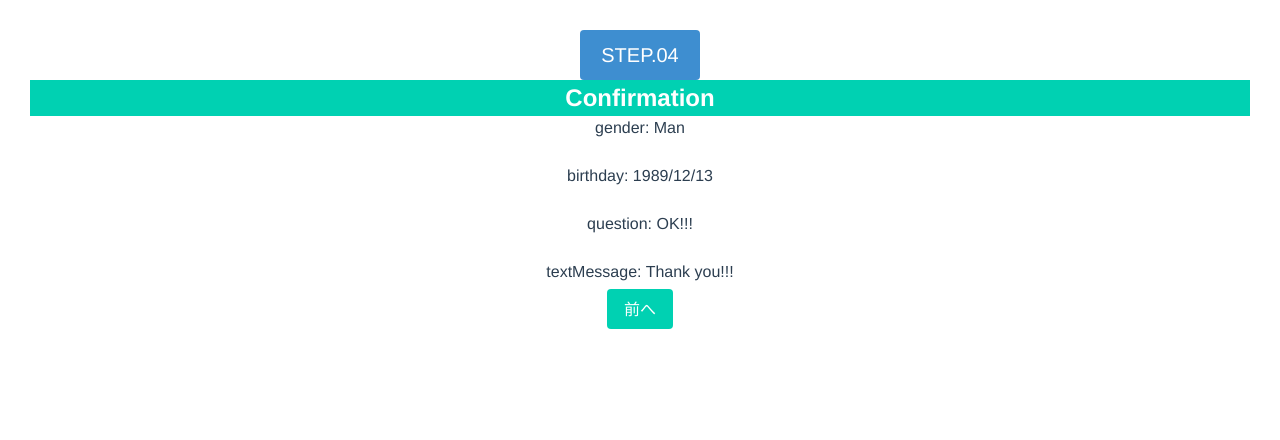
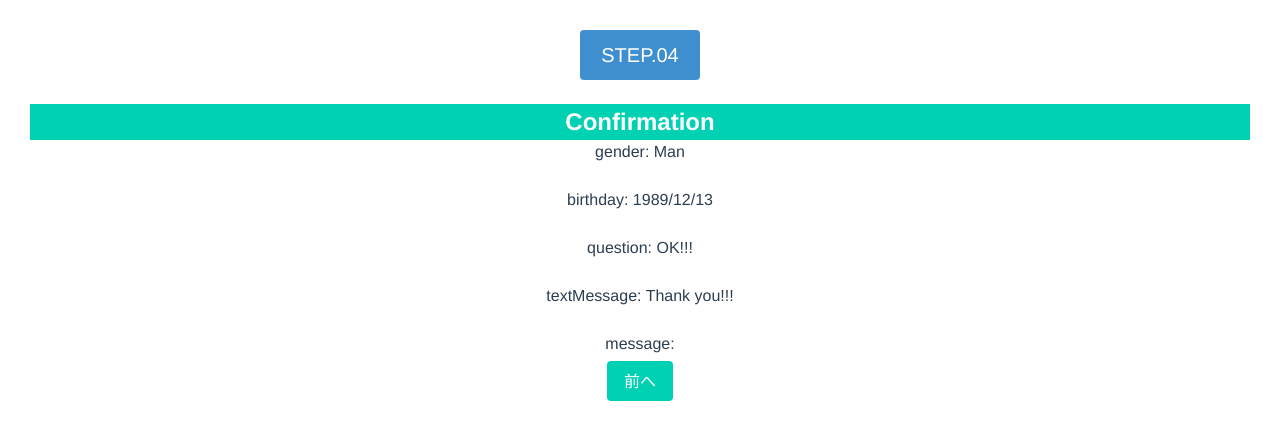
Before and after one commit to gorinesia/vue-project, a Vue app: page /confirm in a window 1280 px wide. Shown: the top 440 px of the page. Built offline with nearby package versions, Linux system fonts and the light colour scheme.

Commit message:
modified vuex rendering with message

```diff
--- a/src/App.vue
+++ b/src/App.vue
@@ -3,10 +3,6 @@
     <div id="nav">
     <router-view/>
     </div>
-      <!-- <router-link to="/">Name</router-link> |
-      <router-link to="/contact">Contact</router-link> |
-      <router-link to="/birthday">BirthDay</router-link> |
-      <router-link to="/confirm">Confirm</router-link> -->
   </div>
 </template>
 
--- a/src/views/ConfirmForm.vue
+++ b/src/views/ConfirmForm.vue
@@ -1,6 +1,7 @@
 <template>
   <div>
 		<h1 class="button is-info is-medium">STEP.04</h1>
+		<br><br>
 		<h2 class="is-size-4 has-text-weight-bold hero is-primary">Confirmation</h2>
 		<p>gender:
 			{{ form.gender }}
@@ -17,12 +18,19 @@
 		<p>textMessage:
 			{{ form.textMessage}}
 		</p>
+		<br>
+		<p>message:{{ message }}</p>
 		<button class="button is-primary" @click="back">前へ</button>
 	</div>
 </template>
 
 <script>
 export default {
+	data: function(){
+		return {
+			message: this.$store.getters.message
+		}
+	},
   computed:{
 		form() {
 			return this.$store.state.form
--- a/src/views/Information.vue
+++ b/src/views/Information.vue
@@ -1,13 +1,14 @@
 <template>
   <div>
     <h1 class="button is-info is-medium">STEP.01</h1>
+    <br><br>
     <p class="is-size-4 has-text-weight-bold hero is-primary">お客様の情報を入力してください</p>
     <div class="section">
       <p class="has-text-info"> -性別- </p>
       <br>
       <input type="radio" id="man" value="男性" v-model="picked"> 男性
       <input type="radio" id="woman" value="女性" v-model="picked"> 女性
-      <br>
+      <br><br>
       <span>gender: {{ picked }}</span>
     </div>
     <div>
--- a/src/views/Question.vue
+++ b/src/views/Question.vue
@@ -1,6 +1,7 @@
 <template>
   <div>
     <h1 class="button is-info is-medium">STEP.02</h1>
+    <br><br>
     <p class="is-size-4 has-text-weight-bold hero is-primary">以下にお答えください</p>
     <br>
     <div>
--- a/src/views/TextMessage.vue
+++ b/src/views/TextMessage.vue
@@ -1,6 +1,7 @@
 <template>
   <div>
 		<h1 class="button is-info is-medium">STEP.03</h1>
+		<br><br>
 		<p class="is-size-4 has-text-weight-bold hero is-primary">ご相談内容をご記入ください</p>
 		<br>
 		<p class="is-size-5 has-text-info">-ご相談内容-</p>
@@ -9,6 +10,8 @@
 			<textarea class="textarea is-info is-large" v-model="textMessage"></textarea>
 		</div>
 		<pre>TextMessage: {{ textMessage }}</pre>
+		<input type="text" v-model="message">
+		<p>{{ message }}</p>
 		<button class="button is-primary" @click="back">前へ</button>
 		<button class="button is-primary" @click="next">次へ</button>
   </div>
@@ -22,6 +25,16 @@ export default {
 			textMessage: null
 		}
 	},
+	computed: {
+    message: {
+      get() {
+        return this.$store.getters.message
+      },
+      set(value) {
+        this.$store.dispatch('updateMessage', value);
+      }
+    },
+  },
 	methods: {
 		back() {
 			this.$router.push('/question')
```
